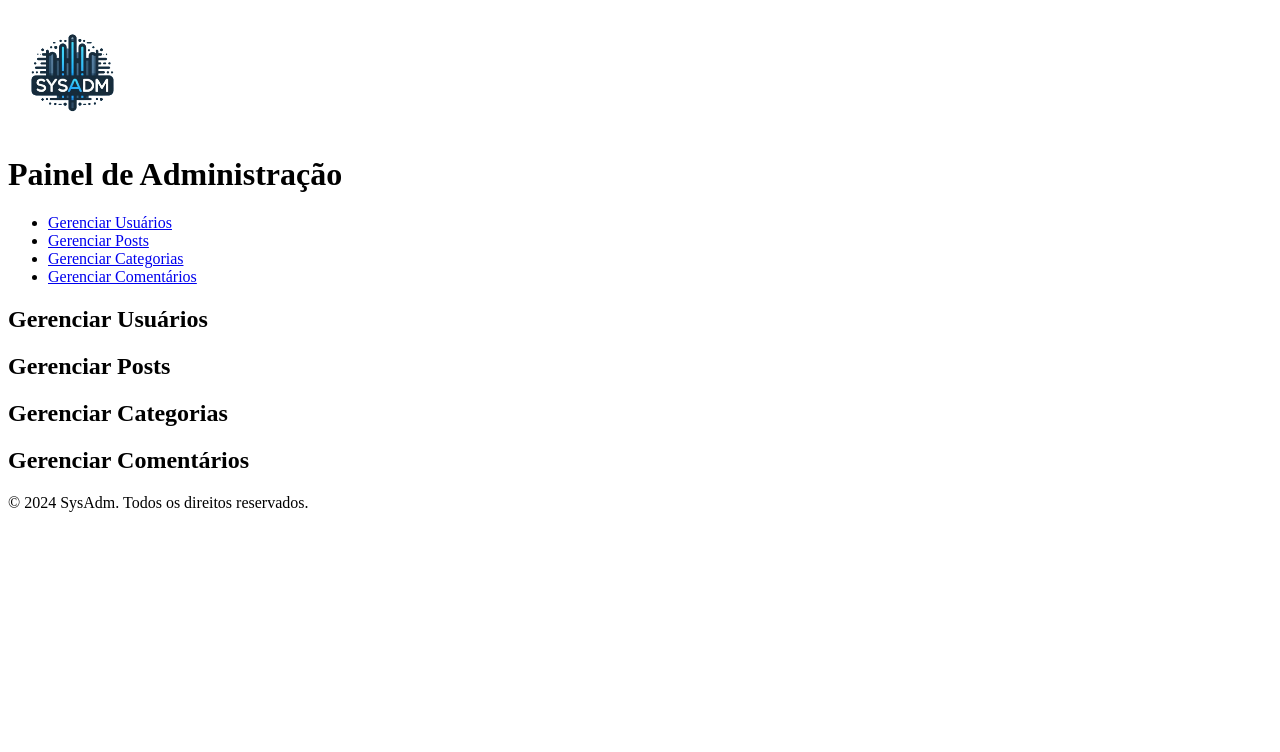
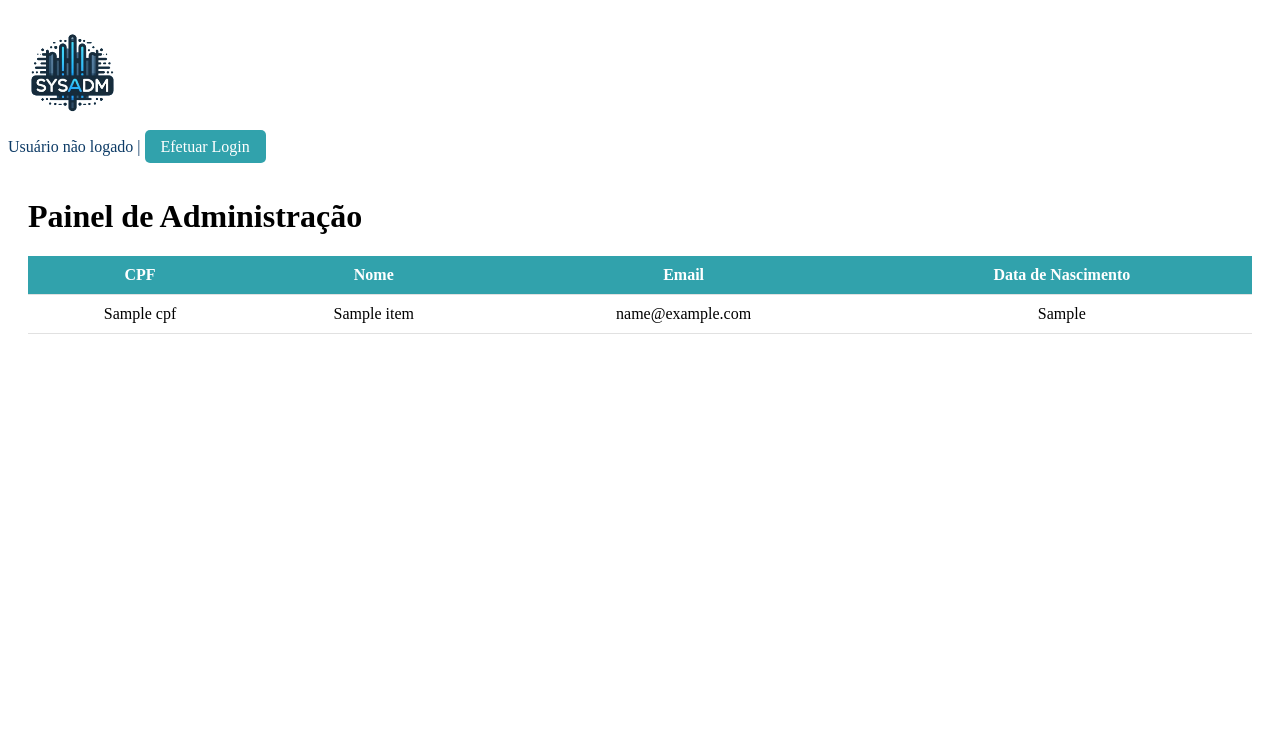
Before and after one commit to hudjinn/SysAdm, a Flask app: page /admin_screen in a window 1280 px wide. Shown: the top 752 px of the page. Run offline with Flask 3, Linux system fonts and the light colour scheme; a database or web service that is not in the repository returns one stand-in record (values such as "Sample title"); data that the repository does not hold is empty.

Commit message:
melhorias na tela de adm

```diff
--- a/site/app.py
+++ b/site/app.py
@@ -4,7 +4,7 @@ import os
 import json
 from functools import wraps
 
-from flask import Flask, render_template, request, redirect, url_for, session, flash
+from flask import Flask, jsonify, render_template, request, redirect, url_for, session, flash
 import requests
 
 
@@ -20,8 +20,18 @@ root = os.path.dirname(caminho_absoluto)
 # Diretório dos textos de internacionalização
 text_path =  root + '/locate'
 
-#API JAVA
+# API JAVA
 app.api = 'http://sysadm-api:8080/usuario'
+
+# Test User
+user_data = {
+    "nome": 'Fulano de Tal',
+    "email": 'adm@teste.com',
+    "dataNasc": '2222-01-01',
+    "cpf": '12345678900',
+    "senha": '123456'
+    }
+response = requests.post(app.api + '/cadastrar', json=user_data)
 
 def check_api_status(f):
     @wraps(f)
@@ -111,8 +121,8 @@ def login_screen():
                 # Reseta as tentativas após login bem-sucedido
                 session.pop('tries', None)
                 session.pop('last_try_time', None)
-                session['user'] = email # TODO armazenar dados do usuario
-
+                session['user'] = response.json()
+                print(session['user'])
                 return redirect(url_for('admin_screen'))
             else:
                 error_message = session['text']['unknown_error']
@@ -214,8 +224,37 @@ def change_password(cpf):
 @check_api_status
 
 def admin_screen():
-    # TODO Enviar permissões possíveis
-    return render_template('admin_screen.html', text=session['text'])
+    # Faz a requisição para a API
+    response = requests.get(app.api)
+
+    # Verifica se a requisição foi bem-sucedida
+    if response.status_code == 200:
+        # Converte a resposta em JSON
+        users = response.json()
+    else:
+        users = []
+        flash("Não foi possível obter a lista de usuários da API.", "error")
+
+    # Renderiza o template, passando os dados dos usuários
+    return render_template('admin_screen.html', text=session['text'], users=users)
+
+@app.route('/adm/create_account', methods=['POST'])
+def adm_create_account():
+    data = request.json
+    user_data = {
+        "nome": data['nome'],
+        "email": data['email'],
+        "dataNasc": datetime.strptime(data['dataNasc'], "%Y-%m-%d").strftime("%Y-%m-%d"),
+        "cpf": data['cpf'],
+        "senha": data['senha']
+    }
+
+    response = requests.post(app.api + '/cadastrar', json=user_data)
+    if response.status_code == 201:
+        return jsonify({"message": "Usuário criado com sucesso."}), 201
+    else:
+        return jsonify({"error": "Falha ao criar usuário."}), 400
 
 if __name__ == '__main__':
+
     app.run(debug=True)
--- a/site/locate/en_US.json
+++ b/site/locate/en_US.json
@@ -47,5 +47,8 @@
   "wait_before_retry": "Please wait {0} seconds before trying again.",
   "password_change_failed": "Failed to change password. Please try again later.",
   "password_changed_success": "Password changed successfully.",
-  "signup_screen": "Create your account"
+  "signup_screen": "Create your account",
+  "logged_as": "You are logged as: ",
+  "logout": "Logout"
+
 }
--- a/site/locate/pt_BR.json
+++ b/site/locate/pt_BR.json
@@ -47,5 +47,7 @@
     "wait_before_retry": "Por favor, espere {0} segundos antes de tentar novamente.",
     "password_change_failed": "Falha ao alterar a senha. Tente novamente mais tarde.",
     "password_changed_success": "Senha alterada com sucesso.",
-    "signup_screen": "Crie sua Conta"
+    "signup_screen": "Crie sua Conta",
+    "logged_as": "Logado como: ",
+    "logout": "Desconectar"
 }
--- /dev/null
+++ b/site/static/styles/admin.css
@@ -0,0 +1,42 @@
+.user-info span {
+    color: #0d3b66; /* Um tom escuro de azul do logo */
+}
+
+.btn-logout, .btn-login {
+    background-color: #31a2ac; /* Um azul turquesa do logo */
+    color: white;
+    padding: 8px 16px;
+    text-decoration: none;
+    border-radius: 5px;
+    transition: background-color 0.3s;
+}
+
+.btn-logout:hover, .btn-login:hover {
+    background-color: #0d3b66; /* Um tom mais escuro quando passa o mouse por cima */
+}
+
+#admin-content {
+    background-color: white;
+    padding: 20px;
+    border-radius: 8px;
+}
+
+#user-table {
+    width: 100%;
+    border-collapse: collapse;
+}
+
+#user-table th, #user-table td {
+    padding: 10px;
+    border-bottom: 1px solid #e1e1e1;
+    text-align: center;
+}
+
+#user-table th {
+    background-color: #31a2ac; /* Azul turquesa para cabeçalho da tabela */
+    color: white;
+}
+
+#user-table tr:hover {
+    background-color: #e1e1e1; /* Um leve cinza para quando passa o mouse por cima das linhas */
+}
--- a/site/templates/admin_screen.html
+++ b/site/templates/admin_screen.html
@@ -1,52 +1,50 @@
 {% import 'flash_msg.html' as flash_msgs %}
+<!DOCTYPE html>
 <html lang="{{ session['language'] }}">
 <head>
     <meta charset="UTF-8">
     <meta name="viewport" content="width=device-width, initial-scale=1.0">
-    <title>{{text.login_screen}}</title>
-    <link rel="stylesheet" href="styles/admin.css">
+    <title>{{ text.adm_panel }}</title>
+    <link rel="stylesheet" href="{{ url_for('static', filename='styles/admin.css') }}">
     <link rel="stylesheet" href="{{ url_for('static', filename='styles/language.css') }}">
     <script src="https://unpkg.com/sweetalert/dist/sweetalert.min.js"></script>
 </head>
 <body>
-
     {% include 'language.html' %}
     {% include "header.html" %}
-    {% block content %}
-    <header>
+    <div class="user-info">
+        {% if session.get('user') %}
+            <span>{{ session['user'].get('nome', 'Usuário Desconhecido') }} ({{ session['user'].get('email', 'Email não disponível') }})</span> | <a href="/" class="btn-logout">Logout</a>
+        {% else %}
+            <span>Usuário não logado | </span><a href="/" class="btn-login">Efetuar Login</a>
+        {% endif %}
+    </div>
+    <div id="admin-content">
         <h1>{{ text.adm_panel }}</h1>
-    </header>
-    <nav>
-        <ul>
-            <li><a href="#usuarios">Gerenciar Usuários</a></li>
-            <li><a href="#posts">Gerenciar Posts</a></li>
-            <li><a href="#categorias">Gerenciar Categorias</a></li>
-            <li><a href="#comentarios">Gerenciar Comentários</a></li>
-        </ul>
-    </nav>
-    <main>
-        <section id="usuarios">
-            <h2>Gerenciar Usuários</h2>
-            <!-- Aqui você pode incluir formulários para adicionar, editar ou excluir usuários -->
-        </section>
-        <section id="posts">
-            <h2>Gerenciar Posts</h2>
-            <!-- Aqui você pode incluir formulários para adicionar, editar ou excluir posts -->
-        </section>
-        <section id="categorias">
-            <h2>Gerenciar Categorias</h2>
-            <!-- Aqui você pode incluir formulários para adicionar, editar ou excluir categorias -->
-        </section>
-        <section id="comentarios">
-            <h2>Gerenciar Comentários</h2>
-            <!-- Aqui você pode incluir formulários para moderar comentários -->
-        </section>
-    </main>
-    <footer>
-        <p>© 2024 SysAdm. Todos os direitos reservados.</p>
-    </footer>
-    {% endblock %}
+        <table id="user-table">
+            <thead>
+                <tr>
+                    <th>CPF</th>
+                    <th>Nome</th>
+                    <th>Email</th>
+                    <th>Data de Nascimento</th>
+                </tr>
+            </thead>
+            <tbody>
+                {% for user in users %}
+                <tr>
+                    <td>{{ user.cpf }}</td>
+                    <td>{{ user.nome }}</td>
+                    <td>{{ user.email }}</td>
+                    <td>{{ user.dataNasc }}</td>
+                </tr>
+                {% endfor %}
+            </tbody>
+        </table>
+    </div>
+
     {{ flash_msgs.render_flash_messages() }}
 
 </body>
+
 </html>
```
Also changed, not shown: docker-compose.yml (+10 -9 lines), 1 other file.
